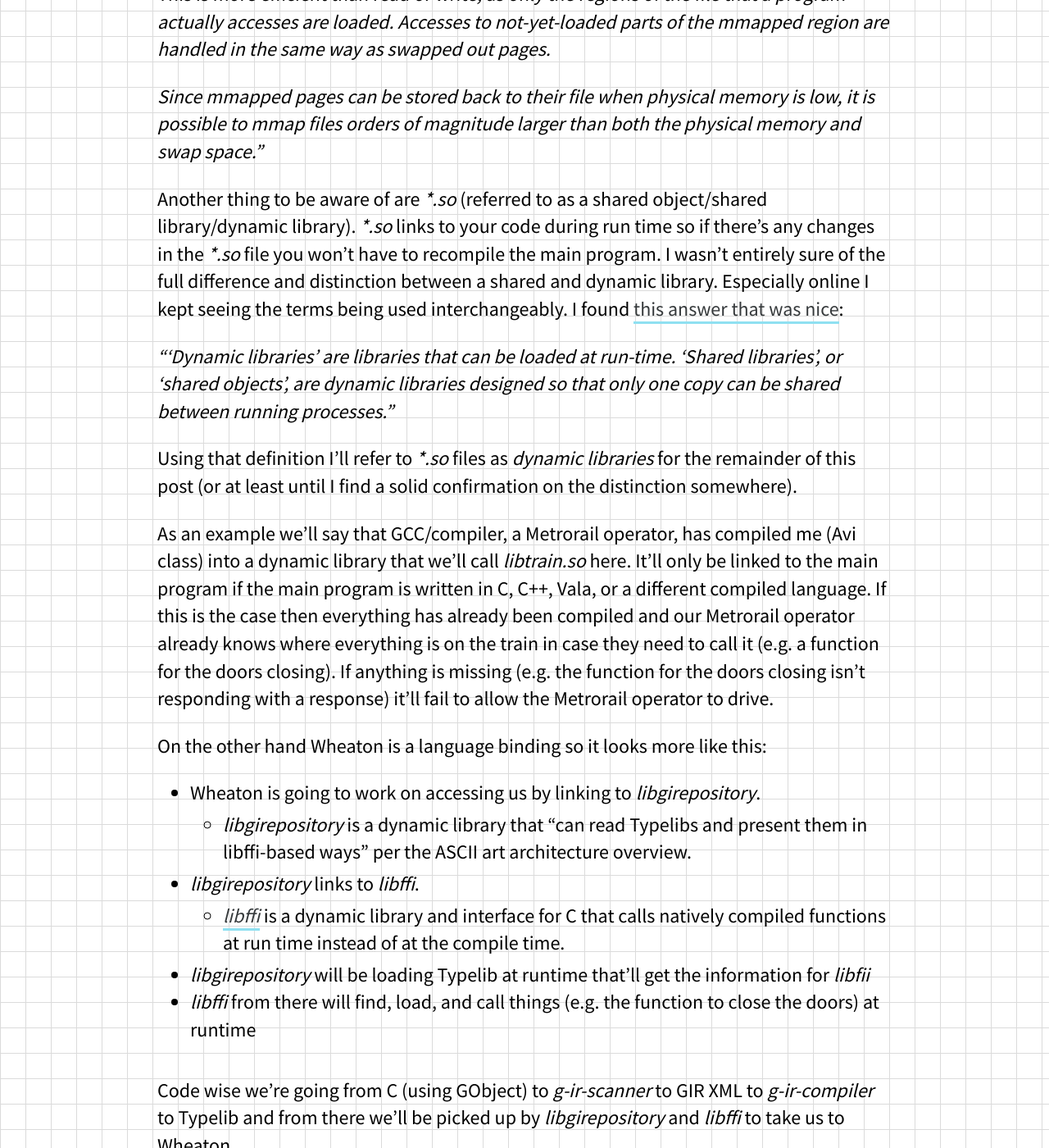
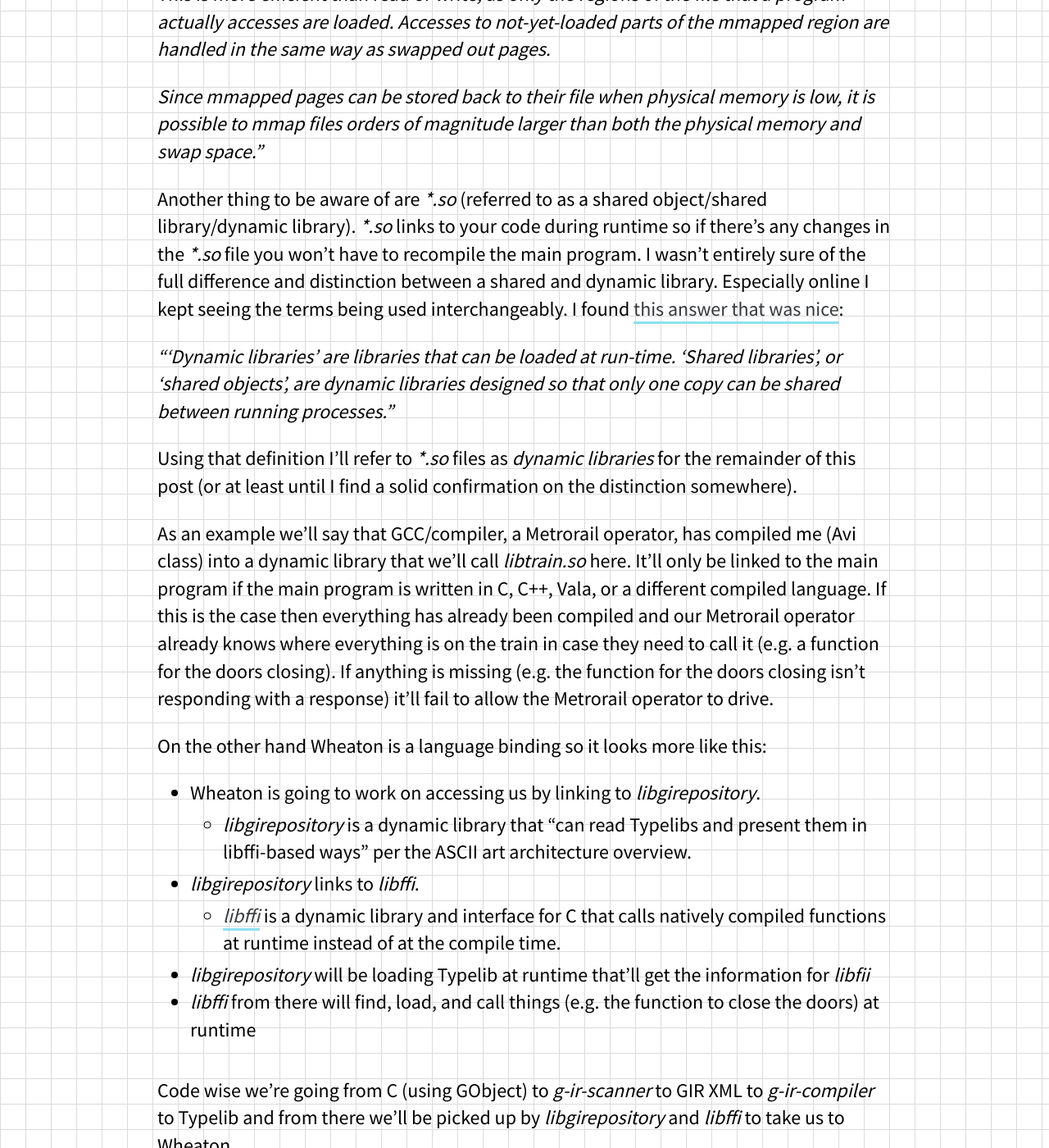
Before and after one commit to Avizc/avizc.github.io, a Jekyll site: the page built from _posts/2018-05-17-aboard-the-gi-train.md, in a window 1280 px wide and 1400 px high, scrolled down 8264 px. Shown: the whole window at 82% size. Built offline with Jekyll 4.4.1, drawn with Linux system fonts in a browser that asks for light colours.

Commit message:
Making runtime uniform

```diff
--- a/_posts/2018-05-17-aboard-the-gi-train.md
+++ b/_posts/2018-05-17-aboard-the-gi-train.md
@@ -179,7 +179,7 @@ Wheaton is receiving Typelib from the train, thus the *mmap()* is shared between
 
 *Since mmapped pages can be stored back to their file when physical memory is low, it is possible to mmap files orders of magnitude larger than both the physical memory and swap space."*
 
-Another thing to be aware of are **.so* (referred to as a shared object/shared library/dynamic library). **.so* links to your code during run time so if there's any changes in the **.so* file you won't have to recompile the main program. I wasn't entirely sure of the full difference and distinction between a shared and dynamic library. Especially online I kept seeing the terms being used interchangeably. I found [this answer that was nice](http://lua-users.org/lists/lua-l/2010-12/msg01152.html):
+Another thing to be aware of are **.so* (referred to as a shared object/shared library/dynamic library). **.so* links to your code during runtime so if there's any changes in the **.so* file you won't have to recompile the main program. I wasn't entirely sure of the full difference and distinction between a shared and dynamic library. Especially online I kept seeing the terms being used interchangeably. I found [this answer that was nice](http://lua-users.org/lists/lua-l/2010-12/msg01152.html):
 
 *"'Dynamic libraries' are libraries that can be loaded at run-time. 'Shared libraries', or 'shared objects', are dynamic libraries designed so that only one copy can be shared between running processes."*
 
@@ -192,7 +192,7 @@ On the other hand Wheaton is a language binding so it looks more like this:
 * Wheaton is going to work on accessing us by linking to *libgirepository*.
   * *libgirepository* is a dynamic library that "can read Typelibs and present them in libffi-based ways" per the ASCII art architecture overview.
 * *libgirepository* links to *libffi*.
-  * [*libffi*](https://en.wikipedia.org/wiki/Libffi) is a dynamic library and interface for C that calls natively compiled functions at run time instead of at the compile time.
+  * [*libffi*](https://en.wikipedia.org/wiki/Libffi) is a dynamic library and interface for C that calls natively compiled functions at runtime instead of at the compile time.
 * *libgirepository* will be loading Typelib at runtime that'll get the information for *libfii*
 * *libffi* from there will find, load, and call things (e.g. the function to close the doors) at runtime
 
```
